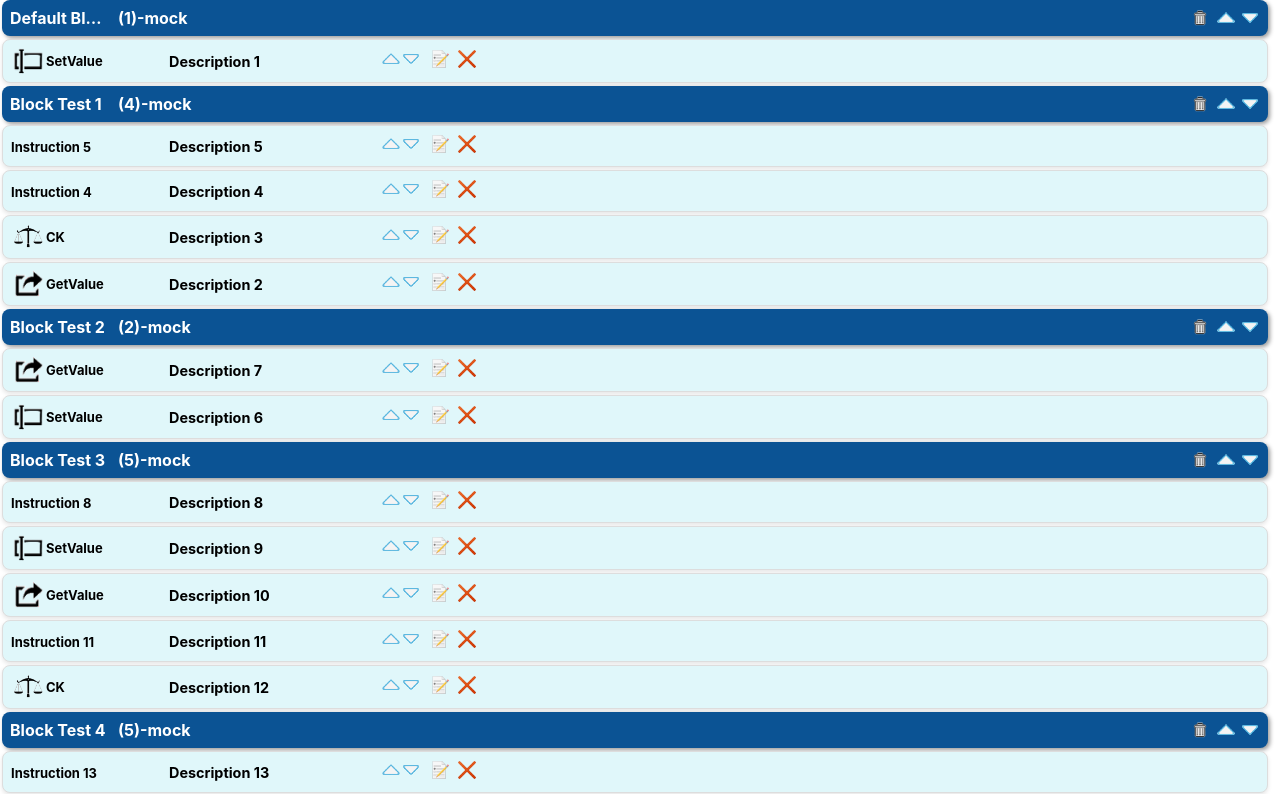
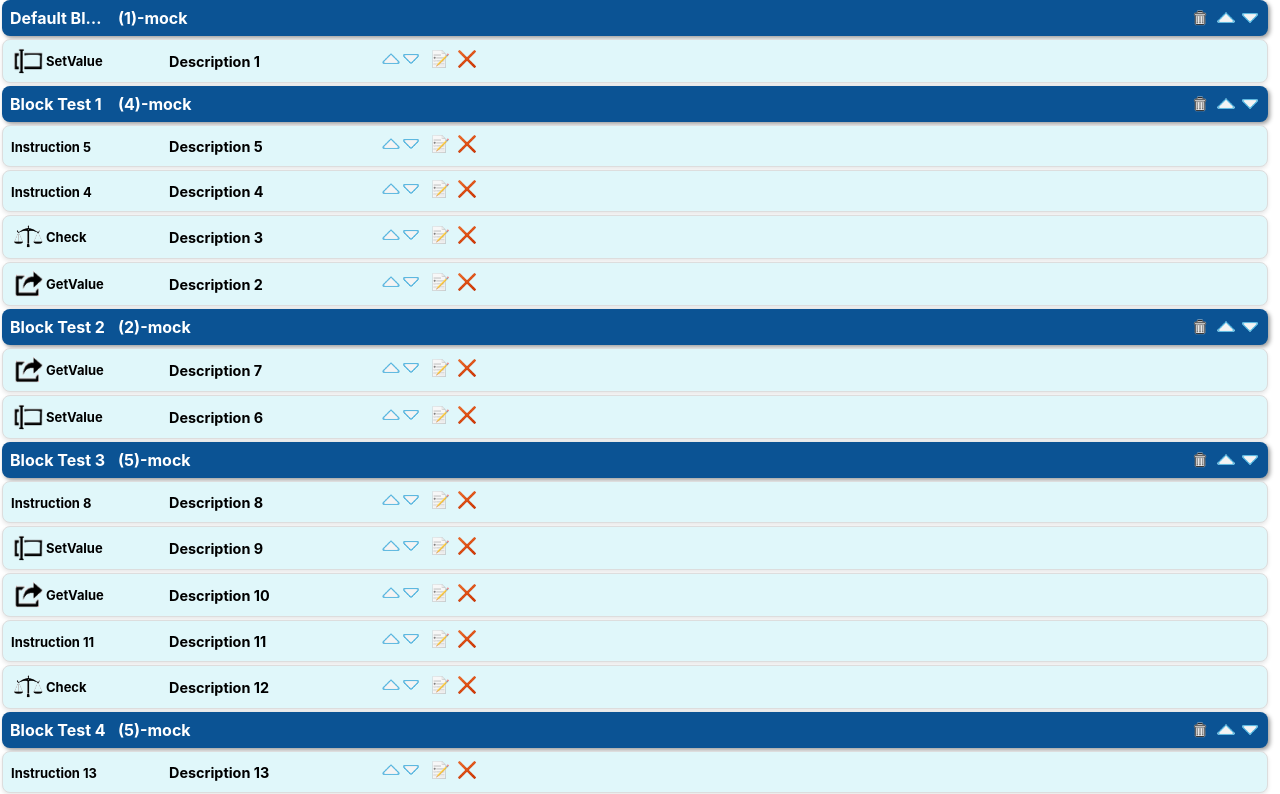
Before and after one commit to OsvaldoMartini/ar-react-ts-grid, a React (Create React App) app: page / in a window 1280 px wide. Shown: the top 794 px of the page. Built offline with nearby package versions, Linux system fonts and the light colour scheme; no server answers.

Commit message:
Update GridItem.tsx

```diff
--- a/src/components/GridItem.tsx
+++ b/src/components/GridItem.tsx
@@ -496,7 +496,7 @@ const GridItem: React.FC<GridItemProps> = ({ data }) => {
         break;
       case "CK":
         imageSrc = checkImage;
-        text = instruction.actions;
+        text = instruction.name;
         break;
       default:
         imageSrc = null; // No image for other types
```
